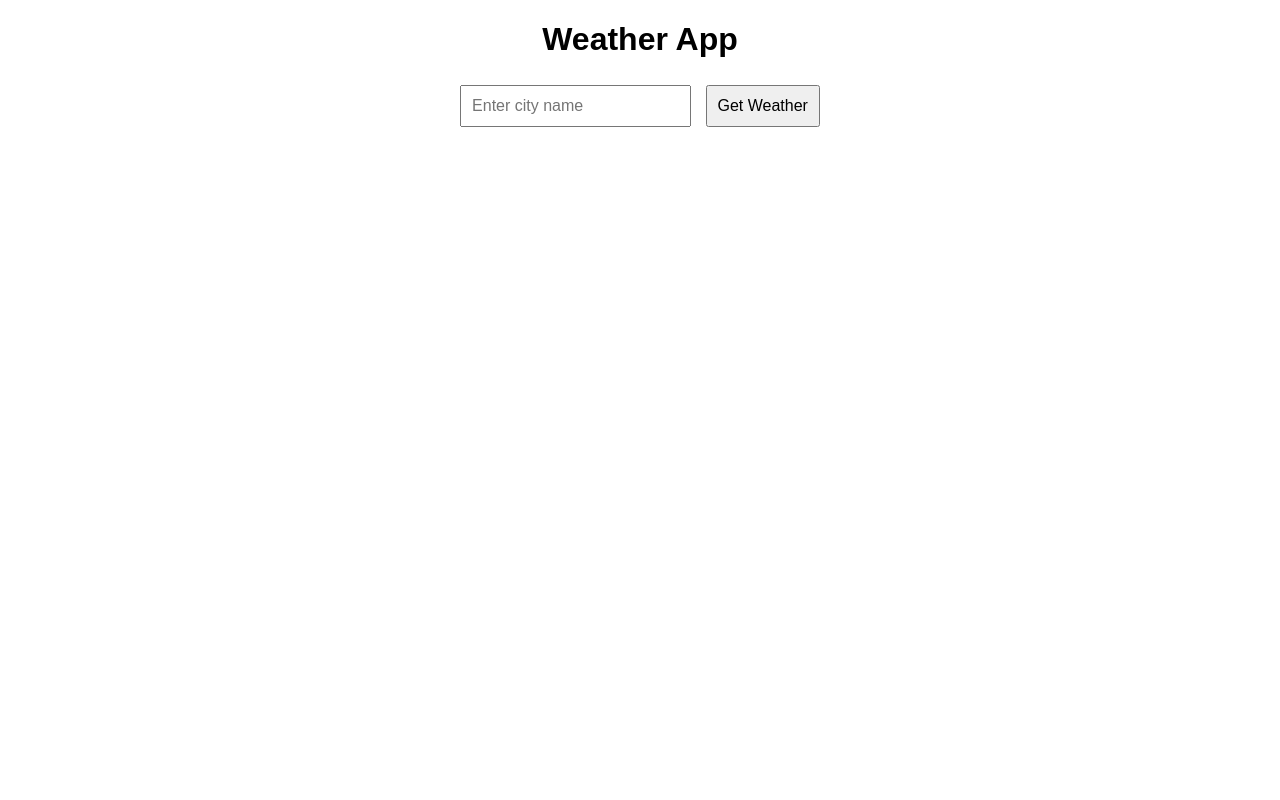
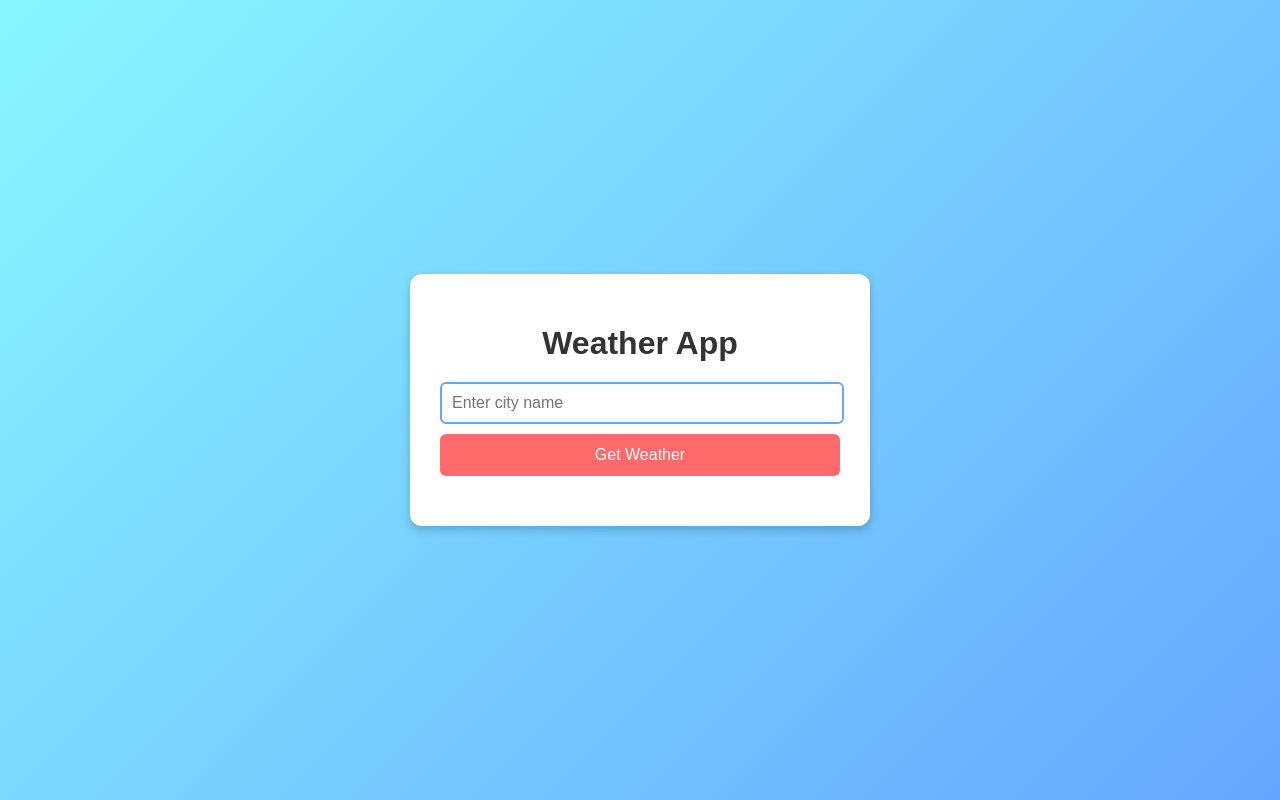
Before and after one commit to abhayrana001/js-mini-projects, a plain HTML site: page 07-weather-app/index.html in a window 1280 px wide. Drawn offline with Linux system fonts and the light colour scheme.

Commit message:
modify styles

```diff
--- a/07-weather-app/index.html
+++ b/07-weather-app/index.html
@@ -1,17 +1,18 @@
 <!DOCTYPE html>
 <html lang="en">
-
 <head>
+    <meta charset="UTF-8">
+    <meta name="viewport" content="width=device-width, initial-scale=1.0">
     <title>Weather App</title>
     <link rel="stylesheet" href="styles.css">
 </head>
-
 <body>
-    <h1>Weather App</h1>
-    <input type="text" id="city" placeholder="Enter city name">
-    <button onclick="getWeather()">Get Weather</button>
-    <p id="weatherResult"></p>
+    <div class="container">
+        <h1>Weather App</h1>
+        <input type="text" id="city" placeholder="Enter city name">
+        <button onclick="getWeather()">Get Weather</button>
+        <div id="weatherResult"></div>
+    </div>
     <script src="script.js"></script>
 </body>
-
 </html>
--- a/07-weather-app/styles.css
+++ b/07-weather-app/styles.css
@@ -1,11 +1,61 @@
 body {
+    display: flex;
+    justify-content: center;
+    align-items: center;
+    height: 100vh;
+    background: linear-gradient(135deg, #89f7fe, #66a6ff);
+    font-family: 'Poppins', sans-serif;
+    margin: 0;
     text-align: center;
-    font-family: Arial, sans-serif;
 }
 
-input,
-button {
-    margin: 5px;
+.container {
+    background: white;
+    padding: 30px;
+    border-radius: 12px;
+    box-shadow: 0 4px 10px rgba(0, 0, 0, 0.2);
+    width: 90%;
+    max-width: 400px;
+}
+
+h1 {
+    margin-bottom: 20px;
+    color: #333;
+}
+
+input {
+    width: calc(100% - 20px);
     padding: 10px;
     font-size: 16px;
+    border: 2px solid #66a6ff;
+    border-radius: 6px;
+    outline: none;
+    transition: 0.3s;
 }
+
+input:focus {
+    border-color: #ff6b6b;
+}
+
+button {
+    width: 100%;
+    margin-top: 10px;
+    padding: 12px;
+    font-size: 16px;
+    background: #ff6b6b;
+    color: white;
+    border: none;
+    border-radius: 6px;
+    cursor: pointer;
+    transition: 0.3s;
+}
+
+button:hover {
+    background: #ff4757;
+}
+
+#weatherResult {
+    margin-top: 20px;
+    font-size: 18px;
+    color: #333;
+}
```
